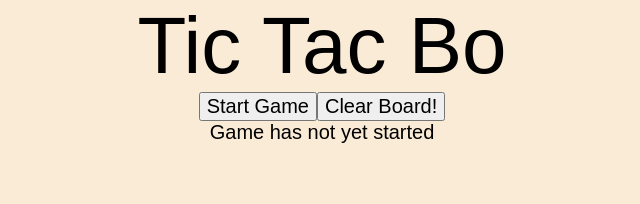
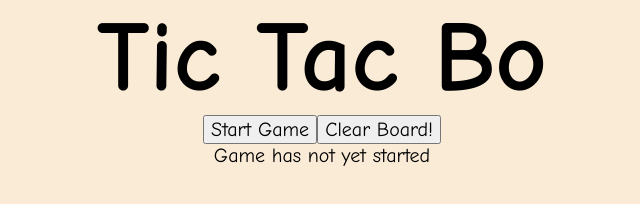
Before and after one commit to mapengbo0314/tic-tac-toe, a plain HTML site: page index.html in a window 1280 px wide. Shown: the whole page, without its empty margins (318-958 px from the left). Drawn offline with Linux system fonts and the light colour scheme.

Commit message:
Update style.css

```diff
--- a/style.css
+++ b/style.css
@@ -2,7 +2,7 @@
   text-align: center;
   margin: auto;
   font-size: 20px;
-  font-family: sans-serif;
+  font-family: "Comic Sans MS", cursive, sans-serif;
 }
 body {
   background-color: antiquewhite;
@@ -23,7 +23,8 @@ div {
   object-fit: cover;
 }
 .title {
-  font-size: 80px;
+  font-size: 100px;
+  font-weight: bolder;
 }
 .class {
   align-content: center;
```
